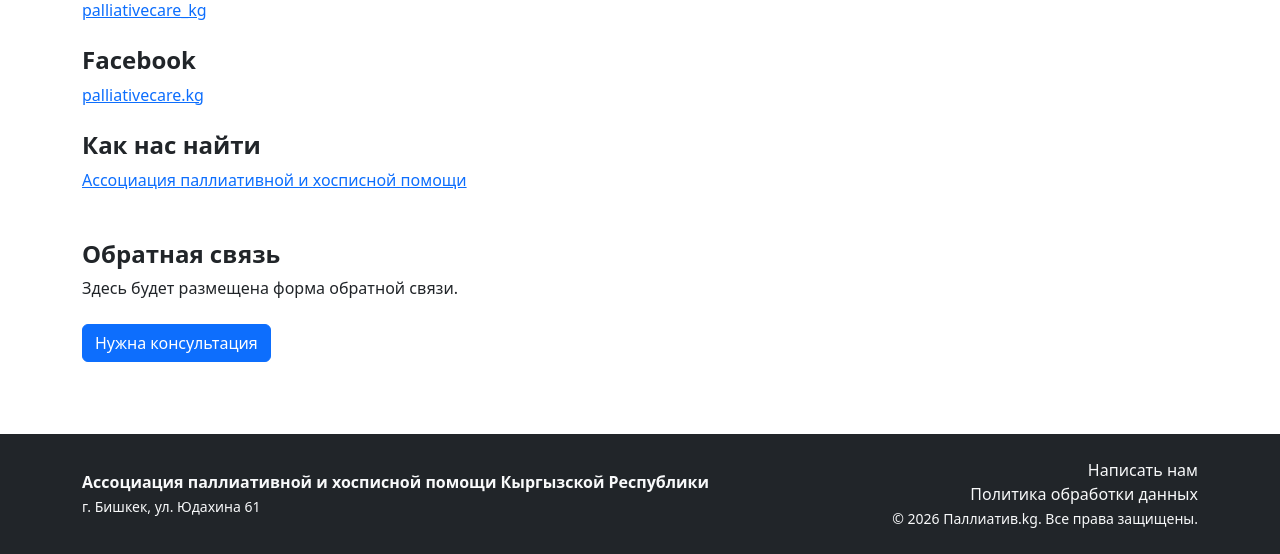
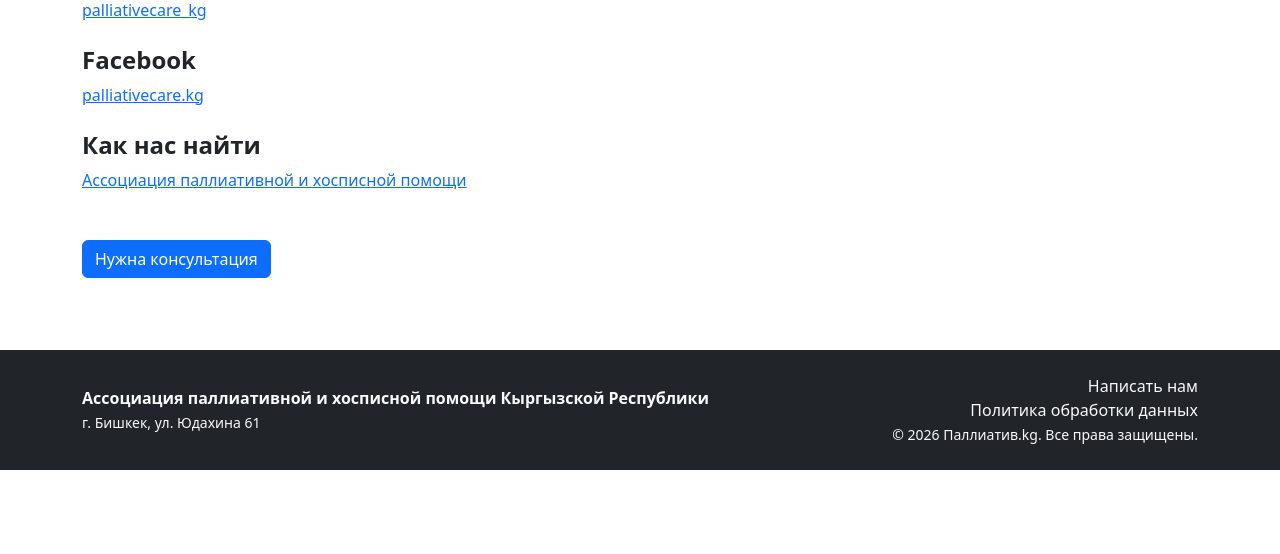
Before and after one commit to ramazantoichuev/palliativ, a Django app: page /contacts/ in a window 1280 px wide. Shown: the part 585-1139 px from the top of the page. After the commit the page ends 1055 px from the top, so only its background shows below. Run offline with Django 5.2, Linux system fonts and the light colour scheme; parts of the project's set-up code (start-up, migrations or seed data) failed here and were passed over; some libraries are stand-ins or nearby versions.

Commit message:
Убрана заглушка «Здесь будет размещена форма обратной связи»
По критерию тикета на странице контактов не должно остаться
плейсхолдеров; якорь #feedback нигде не использовался, кнопка
«Нужна консультация» сохранена. Строки переводов синхронизированы
makemessages (новые msgid Instagram/Facebook — бренды, без перевода).

Co-Authored-By: Claude Fable 5 <noreply@anthropic.com>

```diff
--- a/templates/main/contacts.html
+++ b/templates/main/contacts.html
@@ -58,14 +58,7 @@
             </a>
         </p>
 
-        <section id="feedback" class="mt-5">
-            <h4 class="fw-bold">{% translate "Обратная связь" %}</h4>
-            <p>
-                {% translate "Здесь будет размещена форма обратной связи." %}
-            </p>
-        </section>
-
-        <div class="mt-4">
+        <div class="mt-5">
             <a href="{% url 'main:new-consultation' %}" class="btn btn-primary">
                 {% translate "Нужна консультация" %}
             </a>
```
Also changed, not shown: locale/en/LC_MESSAGES/django.po, locale/ky/LC_MESSAGES/django.po, 2 other files.
